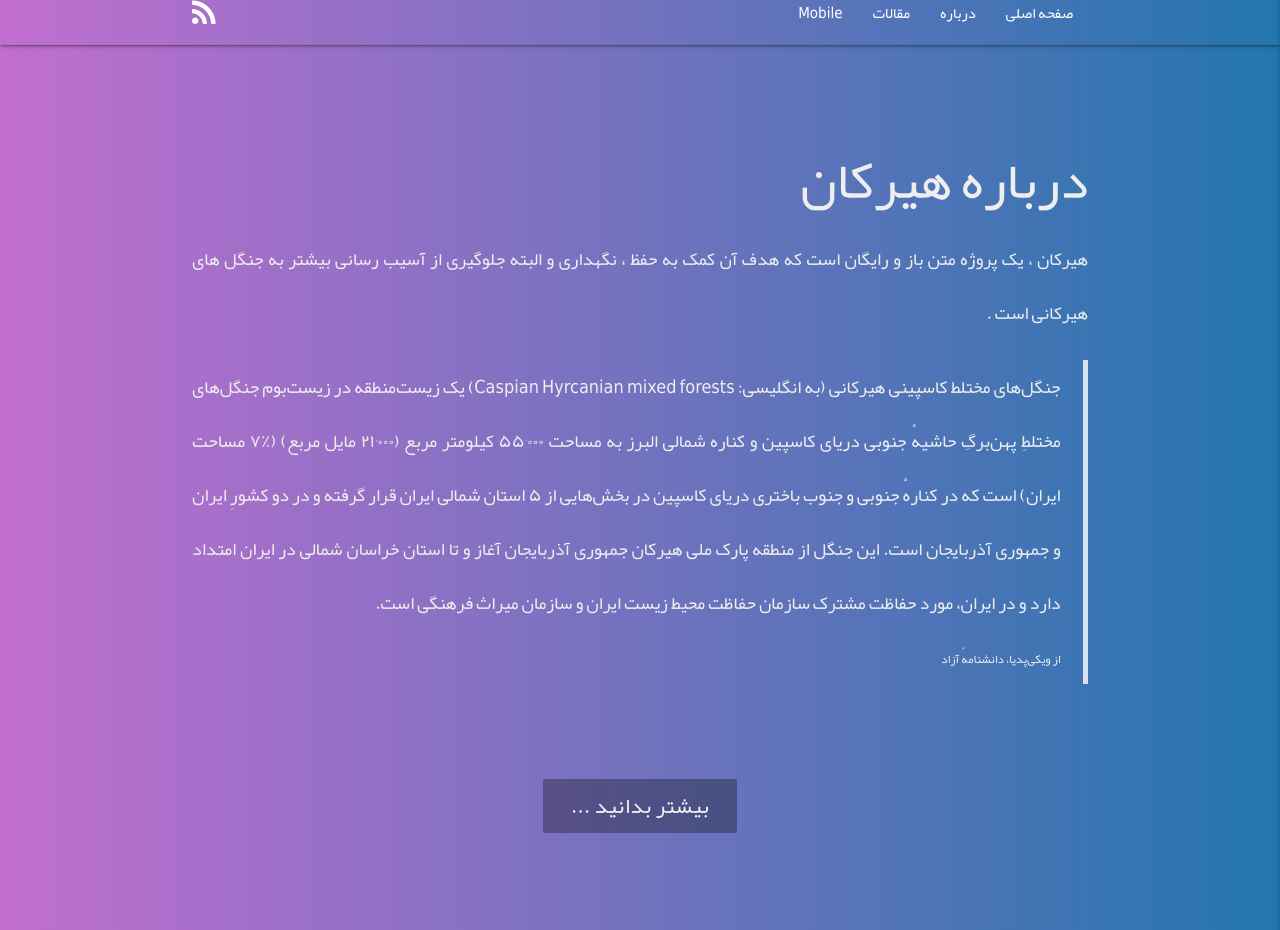
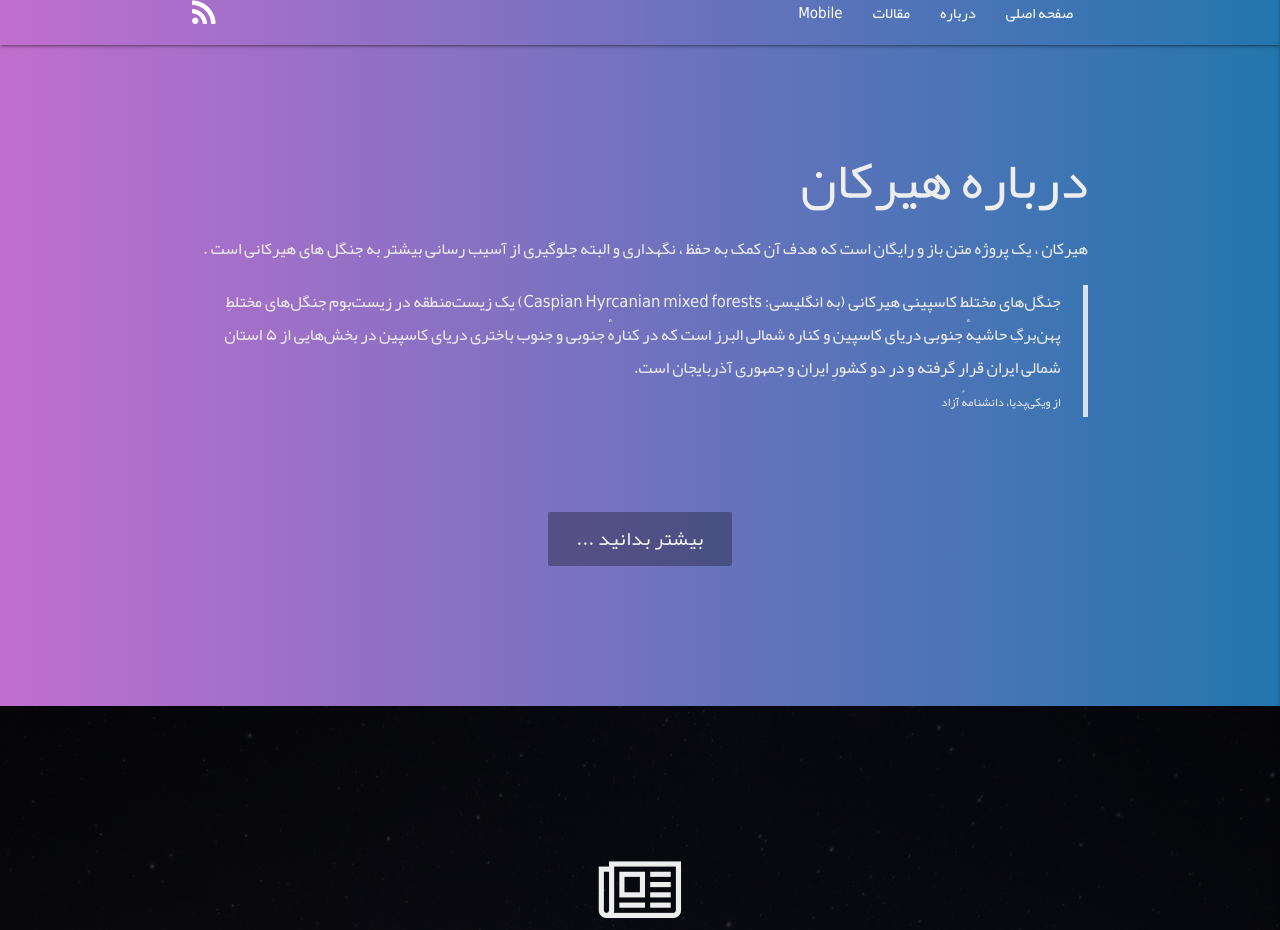
Before and after one commit to hirkaan/hirkaan.github.io, a Jekyll site: the page built from index.markdown, in a window 1280 px wide and 1400 px high, scrolled down 949 px, cut to the strip 19-949 px from the top of the window. Built offline with Jekyll 4.4.1, drawn with Linux system fonts in a browser that asks for light colours.

Commit message:
Main about section some changes on style and paragraph text

```diff
--- a/_includes/about.html
+++ b/_includes/about.html
@@ -6,7 +6,10 @@
         هیرکان ، یک پروژه متن باز و رایگان است که هدف آن کمک به حفظ ، نگهداری و البته جلوگیری از آسیب رسانی بیشتر به جنگل های هیرکانی است .
         <br>
         <blockquote>
-        جنگل‌های مختلط کاسپینی هیرکانی (به انگلیسی: Caspian Hyrcanian mixed forests) یک زیست‌منطقه در زیست‌بوم جنگل‌های مختلطِ پهن‌برگِ حاشیهٔ جنوبی دریای کاسپین و کناره شمالی البرز به مساحت ۵۵٬۰۰۰ کیلومتر مربع (۲۱٬۰۰۰ مایل مربع) (٪۷ مساحت ایران) است که در کنارهٔ جنوبی و جنوب باختری دریای کاسپین در بخش‌هایی از ۵ استان شمالی ایران قرار گرفته و در دو کشورِ ایران و جمهوری آذربایجان است. این جنگل از منطقه پارک ملی هیرکان جمهوری آذربایجان آغاز و تا استان خراسان شمالی در ایران امتداد دارد و در ایران، مورد حفاظت مشترک سازمان حفاظت محیط زیست ایران و سازمان میراث فرهنگی است.
+        جنگل‌های مختلط کاسپینی هیرکانی (به انگلیسی: Caspian Hyrcanian mixed forests)
+         یک زیست‌منطقه در زیست‌بوم جنگل‌های مختلطِ پهن‌برگِ حاشیهٔ جنوبی دریای کاسپین و کناره شمالی البرز
+        است که در کنارهٔ جنوبی و جنوب باختری دریای کاسپین در
+         بخش‌هایی از ۵ استان شمالی ایران قرار گرفته و در دو کشورِ ایران و جمهوری آذربایجان است.
         <br> <span style="font-size:.8rem"> از ویکی‌پدیا، دانشنامهٔ آزاد</span>
         </blockquote>
         </p>
--- a/assets/css/style.css
+++ b/assets/css/style.css
@@ -67,9 +67,7 @@ body{
 
 #about-desc{
   padding: 8rem 0;
-  font-size: 1.2rem;
-  line-height: 3;
-  text-align: justify;
+  font-size: 1.1rem;
 }
 
 #about-desc blockquote{
```
